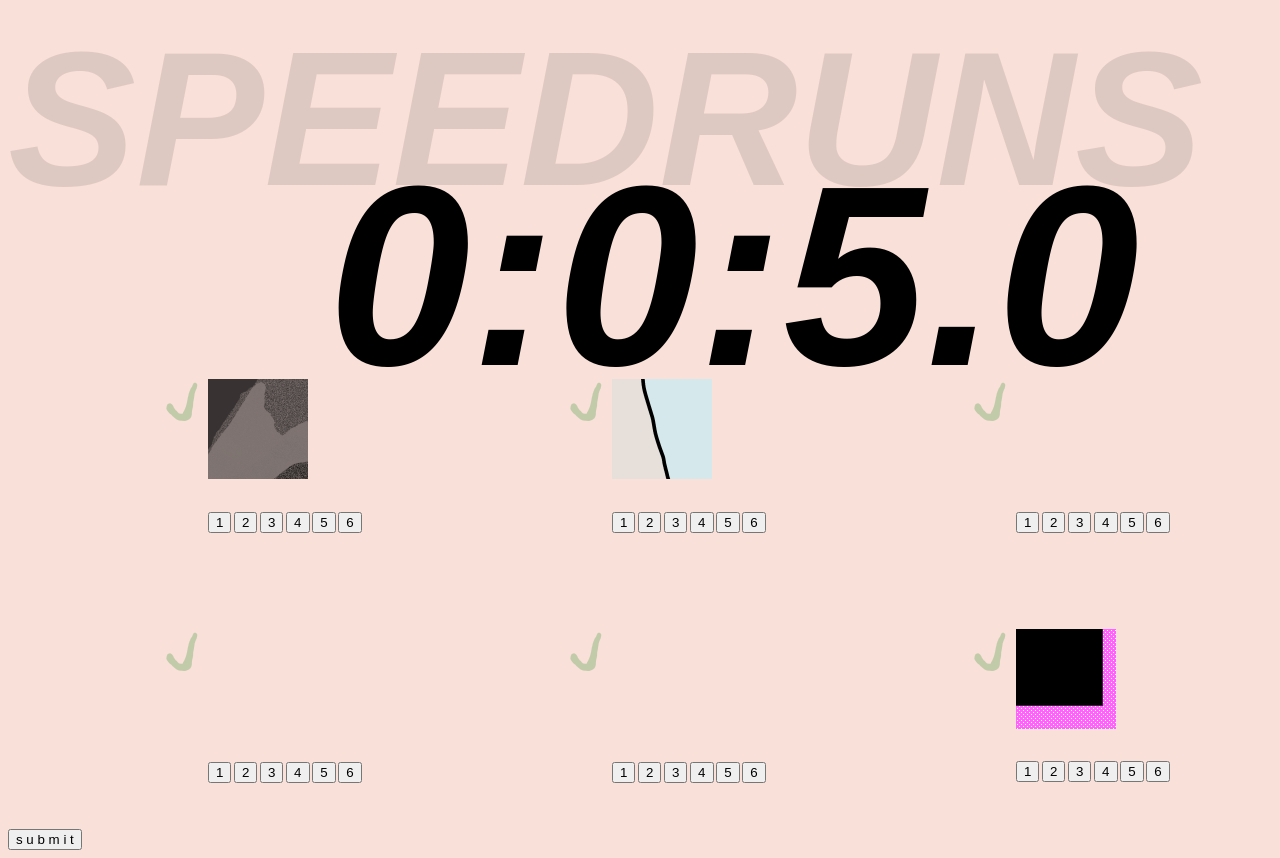
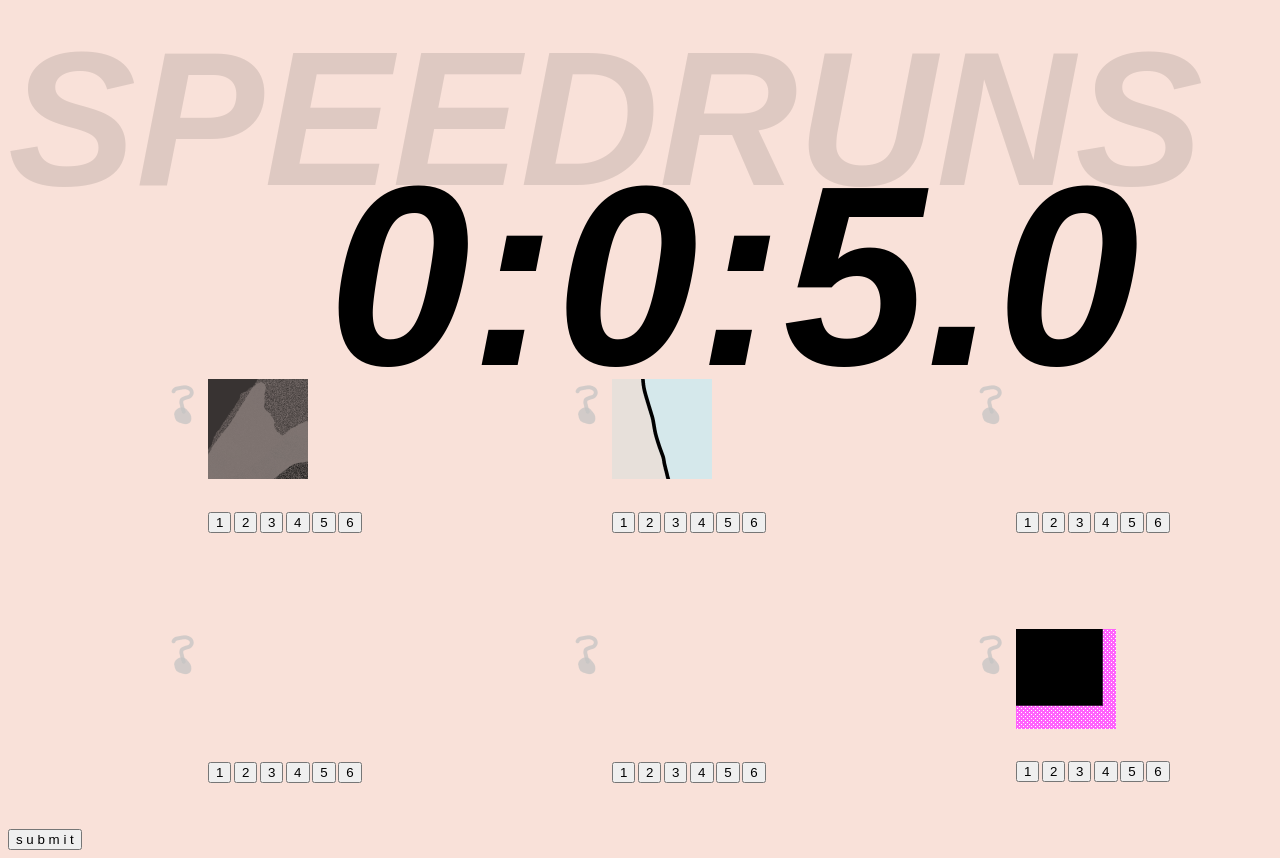
Before and after one commit to waiwha/waiwha.github.io, a plain HTML site: page index.html in a window 1280 px wide. Drawn offline with Linux system fonts and the light colour scheme.

Commit message:
START AS MAYBE

```diff
--- a/index.html
+++ b/index.html
@@ -10,7 +10,7 @@
     	</div>
 </div>
 	<div class="low" id="1">
-	<img class="images" src="YES.png" id = "1__">
+	<img class="images" src="MAYBE.png" id = "1__">
 	<canvas class="cropped" width="100" height="100">
 	</canvas>
 	<div class= "number">
@@ -24,7 +24,7 @@
 	</div>
 	</div>
 	<div class="low" id="2">
-	<img class="images" src="YES.png" id = "2__">
+	<img class="images" src="MAYBE.png" id = "2__">
 	<canvas class="cropped" width="100" height="100"> </canvas>
 	<div class= "number">
 		<h1 id = "2_v"></h1>
@@ -37,7 +37,7 @@
 	</div>
 	</div>
 	<div class="low" id="3">
-	<img class="images" src="YES.png" id = "3__">
+	<img class="images" src="MAYBE.png" id = "3__">
 	<canvas class="cropped" width="100" height="100"> </canvas>
 	<div class= "number">
 		<h1 id = "3_v"></h1>
@@ -50,7 +50,7 @@
 	</div>
 	</div>
 	<div class="low" id="4">
-	<img class="images" src="YES.png" id = "4__">
+	<img class="images" src="MAYBE.png" id = "4__">
 	<canvas class="cropped" width="100" height="100"> </canvas>
 	<div class= "number">
 		<h1 id = "4_v"></h1>
@@ -63,7 +63,7 @@
 	</div>
 	</div>
 	<div class="low" id="5">
-	<img class="images" src="YES.png" id = "5__">
+	<img class="images" src="MAYBE.png" id = "5__">
 	<canvas class="cropped" width="100" height="100"> </canvas>
 	<div class= "number">
 		<h1 id = "5_v"></h1>
@@ -76,7 +76,7 @@
 	</div>
 	</div>
 	<div class="low" id="6">
-	<img class="images" src="YES.png" id = "6__">
+	<img class="images" src="MAYBE.png" id = "6__">
 	<canvas class="cropped" width="100" height="100"> </canvas>
 	<div class= "number">
 		<h2 id = "6_v"></h1>
```
